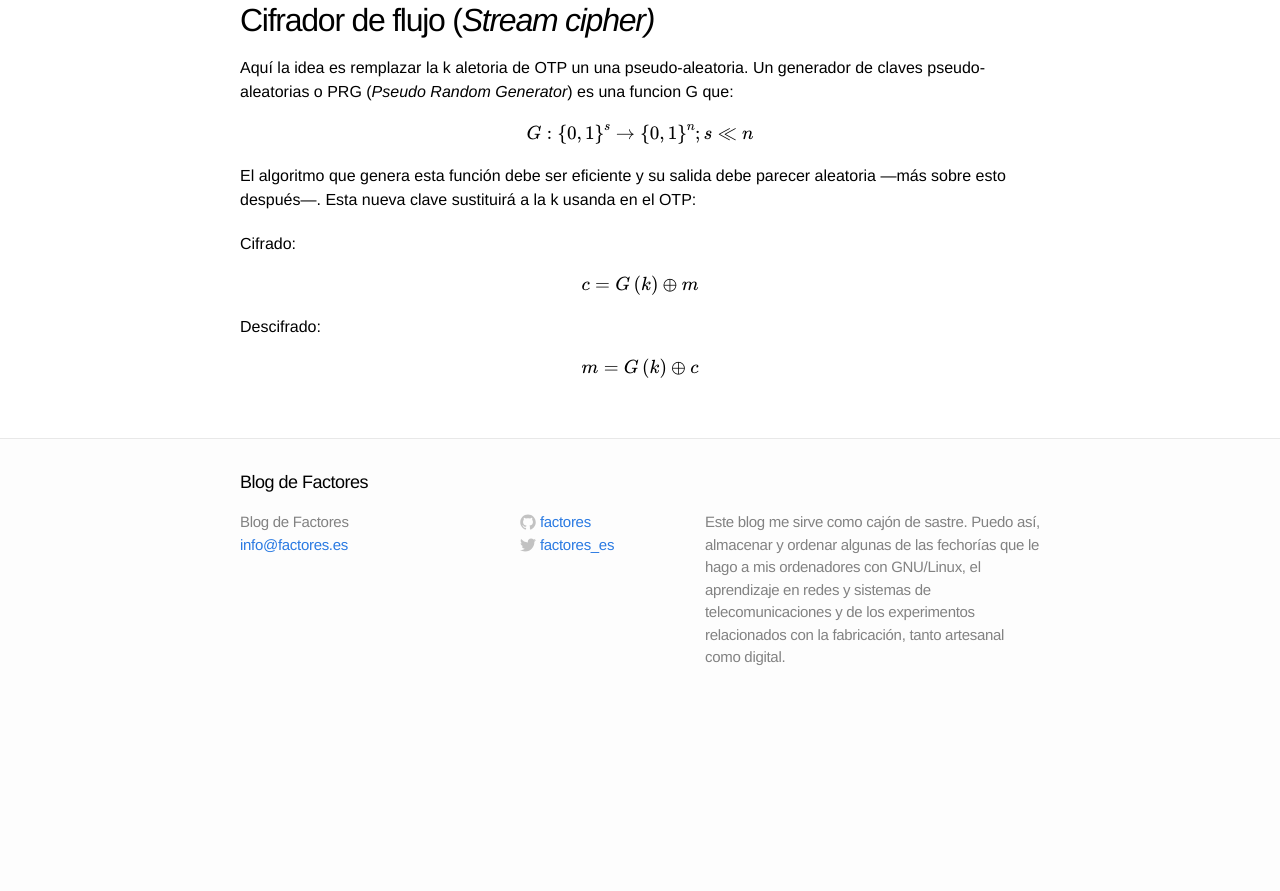
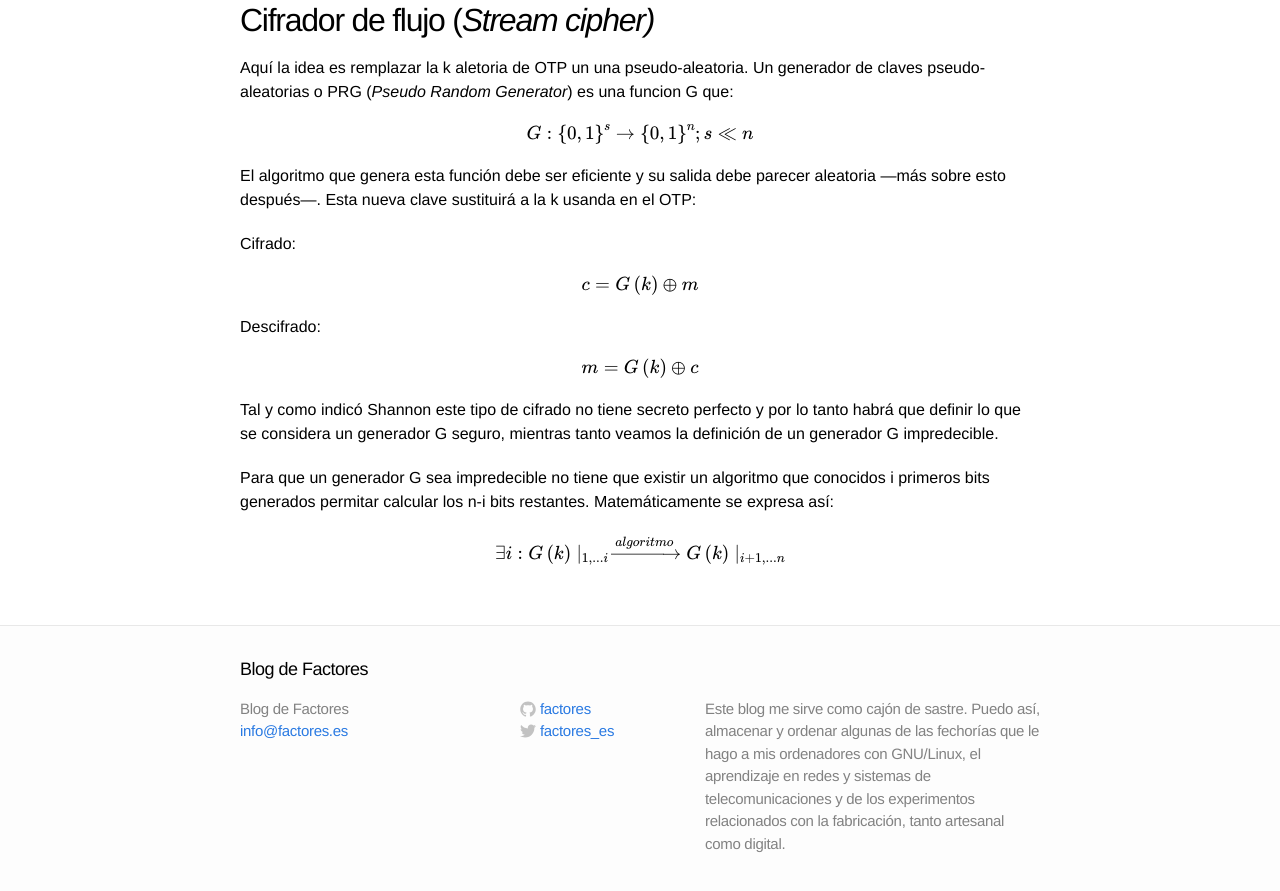
Before and after one commit to ddelaviuda/ddelaviuda.github.io, a Jekyll site: the page built from _posts/2016-09-05-Criptografia-elemental.markdown, in a window 1280 px wide and 900 px high, scrolled down 1451 px. Shown: the top 891 px of the window. Built offline with Jekyll 4.4.1, drawn with Linux system fonts in a browser that asks for light colours; formulas are drawn with MathJax 3; before the commit the page ends 2165 px from its top, so only the background shows below that.

Commit message:
Update 2016-09-05-Criptografia-elemental.markdown

```diff
--- a/_posts/2016-09-05-Criptografia-elemental.markdown
+++ b/_posts/2016-09-05-Criptografia-elemental.markdown
@@ -50,7 +50,9 @@ $$\forall \,m_0,m_1\, con\, y\,\forall c\in C$$
 $$Longitud(m_0)=Longitud(m_1)$$
 
 $$P\left[ E\left(k,m_0\right)=c\right]=P\left[ E\left(k,m_1\right)=c\right]$$
+
 {% endraw %}
+
 k es uniforme en el espacio K, esto es $$k \xleftarrow{R} K$$
 
 Teorema: Para que un código posea "secreto perfecto"
@@ -76,3 +78,9 @@ $$c=G\left(k\right)\oplus m$$
 Descifrado:
 
 $$m=G\left(k\right)\oplus c$$
+
+Tal y como indicó Shannon este tipo de cifrado no tiene secreto perfecto y por lo tanto habrá que definir lo que se considera un generador G seguro, mientras tanto veamos la definición de un generador G impredecible.
+
+Para que un generador G sea impredecible no tiene que existir un algoritmo que conocidos i primeros bits generados permitar calcular los n-i bits restantes. Matemáticamente se expresa así:
+
+$$\exists i : G\left(k \right )\mid _{1,...i}\,\xrightarrow{algoritmo}G\left(k \right )\mid _{i+1,...n} $$
```
